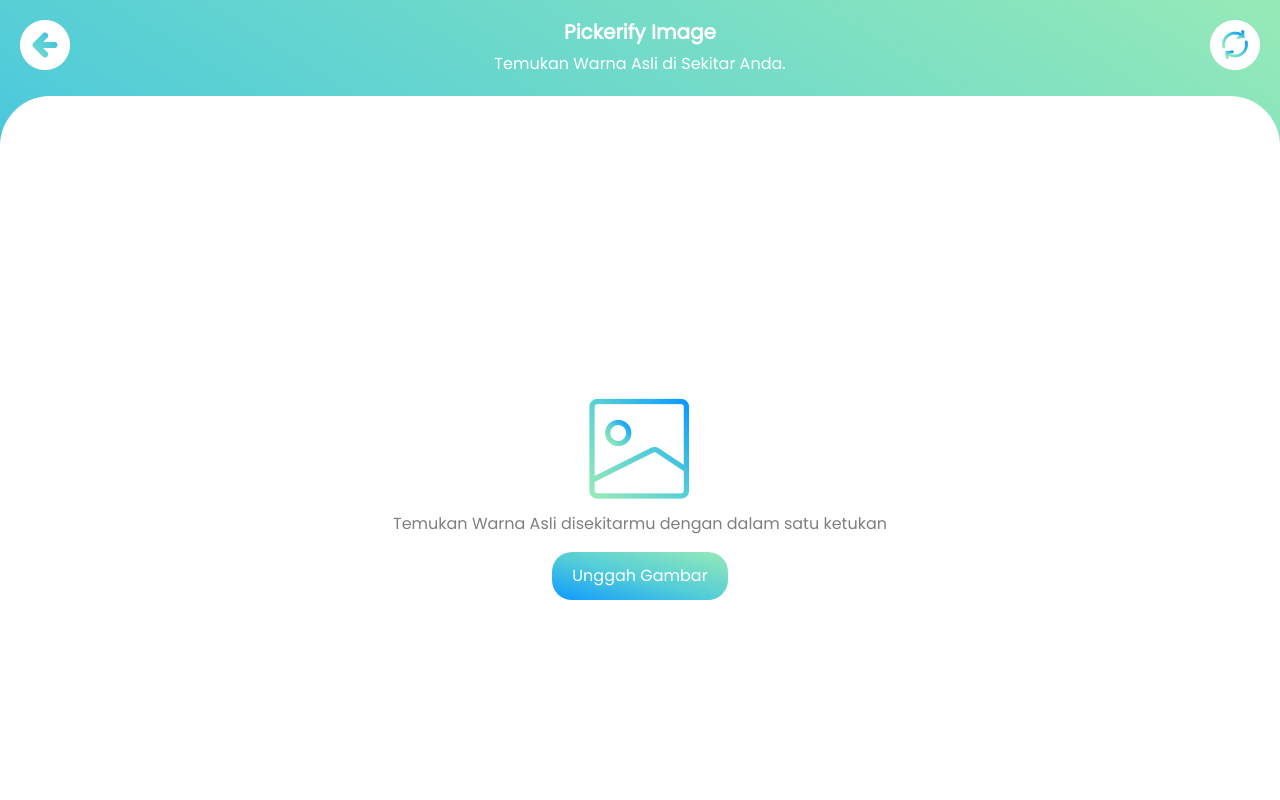
After one commit to fauzihub13/clinify, a Flask app: page /pickerify-upload-image in a window 1280 px wide. The commit adds this page. Run offline with Flask 3, Linux system fonts and the light colour scheme; some libraries are stand-ins or nearby versions.

Commit message:
feat: progress pickerify from uploaded image

```diff
--- a/app.py
+++ b/app.py
@@ -19,6 +19,18 @@ uploaded_image = None
 uploaded_image_path = None
 current_rgb_color = (0, 0, 0)
 current_rgb_name = "Unknown"
+
+# ====================== START HOME ======================
+@app.route('/')
+def home():
+    return render_template('home.html')
+# ====================== START HOME ======================
+
+# ====================== START PICKERIFY CAMERA ======================
+# PICKERIFY CAMERA
+@app.route('/pickerify-camera')
+def pickerify_camera():
+    return render_template('pickerify-camera.html')
 
 # Fungsi untuk menentukan nama warna berdasarkan RGB
 def get_color_name(rgb_color):
@@ -79,9 +91,7 @@ def generate_frames(camera_index=0):
 
         # Gambar pointer dan indikator warna di frame
         draw_hollow_pointer(frame)
-        draw_color_indicator(frame, current_rgb_color)
-
-        print(color, " = ", current_rgb_color , current_rgb_name)
+        # draw_color_indicator(frame, current_rgb_color)
 
         # Encode frame ke JPEG untuk streaming
         ret, buffer = cv2.imencode('.jpg', frame)
@@ -101,7 +111,6 @@ def get_rgb():
         'name': current_rgb_name
     })
 
-
 @app.route('/webcam')
 def webcam():
     return render_template('webcam.html')
@@ -109,10 +118,62 @@ def webcam():
 @app.route('/video_feed/<camera_index>')
 def video_feed(camera_index):
     return Response(generate_frames(camera_index), mimetype='multipart/x-mixed-replace; boundary=frame')
+# ====================== END PICKERIFY CAMERA ======================
+
+# ====================== START PICKERIFY IMAGE ======================
+@app.route('/pickerify-upload-image', methods=['GET', 'POST'])
+def pickerify_upload_image():
+    global uploaded_image, uploaded_image_path
+    if request.method == 'POST':
+        if 'image' not in request.files:
+            return jsonify({"error": "No file part"}), 400
+        file = request.files['image']
+        if file.filename == '':
+            return jsonify({"error": "No selected file"}), 400
+
+        if file:
+            # Simpan gambar yang diunggah ke folder uploads
+            filename = file.filename
+            filepath = os.path.join(app.config['UPLOAD_FOLDER'], filename)
+            file.save(filepath)
+
+            # Baca gambar menggunakan OpenCV
+            uploaded_image = cv2.imread(filepath)
+            uploaded_image_path = filepath
+
+            # Kirim path gambar yang diunggah kembali ke klien dalam format JSON
+            return jsonify({"image_url": url_for('static', filename=f'uploads/{filename}')})
+            # return render_template('pickerify-upload-image.html', image_path=url_for('static', filename='uploads/' + filename))
+
+        return jsonify({"error": "File upload failed"}), 500
+
+    return render_template('pickerify-upload-image.html')
+
+@app.route('/pickerify-image', methods=['POST'])
+def pickerify_image():
+    global uploaded_image, uploaded_image_path
+    if request.method == 'POST':
+        if 'image' not in request.files:
+            return redirect(request.url)
+        file = request.files['image']
+        if file.filename == '':
+            return redirect(request.url)
+
+        if file:
+            # Simpan gambar yang diunggah ke folder uploads
+            filepath = os.path.join(app.config['UPLOAD_FOLDER'], file.filename)
+            file.save(filepath)
+
+            # Baca gambar menggunakan OpenCV
+            uploaded_image = cv2.imread(filepath)
+            uploaded_image_path = filepath
+
+            # Render halaman dengan gambar yang diunggah
+            return render_template('pickerify-image.html', image_path=url_for('static', filename='uploads/' + file.filename))
+
+    return render_template('pickerify-image.html')
 
 
-# COLOR PICKER FROM UPLOADED IMAGE
-# Route untuk upload gambar
 @app.route('/upload_image', methods=['GET', 'POST'])
 def upload_image():
     global uploaded_image, uploaded_image_path
@@ -163,17 +224,14 @@ def get_color_at():
         return jsonify({'color_name': color_name, 'rgb': {'r': r, 'g': g, 'b': b}})
     except Exception as e:
         return jsonify({'error': 'Internal server error', 'details': str(e)}), 500
+# ====================== END PICKERIFY IMAGE ======================
 
 
-# Route untuk halaman utama
-@app.route('/')
-def home():
-    return render_template('home.html')
-
+# ====================== START COLOR BLIND SIMULATION ======================
 # COLOR BLIND SIMULATION
 @app.route('/simulation')
 def simulation():
-    return render_template('simulation.html')
+    return render_template('camify.html')
 
 # Fungsi simulasi buta warna
 def simulate_color_blindness(image, filter_type='clear'):
@@ -222,18 +280,7 @@ def process():
     # Encode kembali ke format JPEG dan kirim kembali ke frontend
     _, buffer = cv2.imencode('.jpg', filtered_img)
     return Response(buffer.tobytes(), mimetype='image/jpeg')
-
-
-# CAMIFY
-@app.route('/camify')
-def camify():
-    return render_template('camify.html')
-
-# PICKERIFY CAMERA
-@app.route('/pickerify-camera')
-def pickerify_camera():
-    return render_template('pickerify-camera.html')
-
+# ====================== START COLOR BLIND SIMULATION ======================
 
 # Jalankan aplikasi Flask
 if __name__ == '__main__':
--- a/static/css/style.css
+++ b/static/css/style.css
@@ -1,3 +1,7 @@
+body {
+    font-family: 'Poppins', sans-serif;
+}
+
 /* Make the video and canvas take up full screen */
 #video, #canvas {
     display: none;
@@ -121,7 +125,7 @@
     gap: 10px;
 }
 
-.color-indicator {
+.color-indicator, #color-box {
     width: 26px;
     height: 26px;
     border-radius: 5px;
@@ -133,7 +137,80 @@
     color: #333;
 }
 
+.header-page{
 
+    display: flex;
+    align-items: center;
+    justify-content: space-between;
+
+}
+
+.header-card{
+    padding: 20px 20px;
+}
+
+main{
+    height: 100vh;
+    width: 100vw;
+    background: linear-gradient(to top right, #0D99FF 0%, #53CDD8 47%, #96EAB7 100%) no-repeat;
+    overflow: hidden;
+}
+
+.blue-gradient{
+    background: linear-gradient(to top right, #0D99FF 0%, #53CDD8 47%, #96EAB7 100%) no-repeat;
+
+}
+
+.card-title{
+    text-align: center;
+    align-items: center;
+    color: white;
+}
+
+.main-card{
+    width: 100%;
+    height: 100vh;
+    background-color: white;
+    border-radius: 50px ;
+}
+
+.fixed-left-button{
+    position: fixed;
+    top: 20px;
+    left: 20px;
+}
+
+.fixed-right-button{
+    position: fixed;
+    top: 20px;
+    right: 20px;
+}
+
+.wrap-upload-image {
+    display: flex;
+    flex-direction: column;
+    align-items: center;
+    justify-content: center;
+    text-align: center;
+}
+
+.btn-upload {
+    padding: 12px 20px;
+    border-radius: 20px;
+}
+
+.card-image {
+    width: 100px;
+    height: 100px;
+}
+
+
+
+@media (max-width: 768px) {
+    .btn-back {
+        width: 34px ;
+    }
+}
 
 @media (min-width: 768px) and (max-width: 991.98px) {
     #controls {
--- a/templates/pickerify-camera.html
+++ b/templates/pickerify-camera.html
@@ -5,6 +5,7 @@
     <meta name="viewport" content="width=device-width, initial-scale=1">
     <title>Pickerify Camera</title>
     <link href="https://cdn.jsdelivr.net/npm/bootstrap@5.2.3/dist/css/bootstrap.min.css" rel="stylesheet">
+    <link href="https://fonts.googleapis.com/css2?family=Poppins&display=swap" rel="stylesheet">
     <link rel="stylesheet" href="{{ url_for('static', filename='css/style.css') }}">
     <script src="https://code.jquery.com/jquery-3.7.1.min.js"></script>
     <script src="{{ url_for('static', filename='js/main.js') }}"></script>
--- /dev/null
+++ b/templates/pickerify-upload-image.html
@@ -0,0 +1,140 @@
+<!doctype html>
+<html lang="en">
+<head>
+    <meta charset="utf-8">
+    <meta name="viewport" content="width=device-width, initial-scale=1">
+    <title>Pickerify Camera</title>
+
+    <link href="https://cdn.jsdelivr.net/npm/bootstrap@5.2.3/dist/css/bootstrap.min.css" rel="stylesheet">
+    <link href="https://fonts.googleapis.com/css2?family=Poppins&display=swap" rel="stylesheet">
+    <link rel="stylesheet" href="{{ url_for('static', filename='css/style.css') }}">
+    <script src="https://code.jquery.com/jquery-3.7.1.min.js"></script>
+    <script src="{{ url_for('static', filename='js/main.js') }}"></script>
+</head>
+<body>
+    <main>
+        <div class="row">
+            <div class="col-12">
+                <!-- Start Back Button -->
+                <div class="header-card">
+                    <div class="fixed-left-button">
+                        <img class="btn-back" src="{{ url_for('static', filename='assets/back.png') }}" alt="">
+                    </div>
+                    <div class="header-page justify-content-center">
+                        <!-- Start Card Title-->
+                        <div class="card-title">
+                            <h5 class="text-white fw-bold">Pickerify Image</h5>
+                            <p class="text-white mb-0">Temukan Warna Asli di Sekitar Anda.</p>
+                        </div>
+                        <!-- End Card Title -->
+                    </div>
+                    <div class="fixed-right-button">
+                        <a href="/pickerify-upload-image"><img class="btn-back" src="{{ url_for('static', filename='assets/refresh.png') }}" alt="Refresh" ></a>
+                    </div>
+                </div>
+
+                <!-- End Back Button -->
+                <div class="main-card align-content-center">
+                    <div class="wrap-upload-image d-flex flex-column align-items-center justify-content-center">
+                        <div id="input-section">
+                            <img class="mx-auto" src="{{ url_for('static', filename='assets/image-svgrepo-com 1.png') }}" alt="Image">
+                            <p class="text-center text-black-50">Temukan Warna Asli disekitarmu dengan dalam satu ketukan</p>
+                            <div class="upload-container text-center mb-2">
+                                <input type="file" id="uploadImage" style="display: none;" accept=".jpg, .jpeg, .png">
+                                <button class="btn-upload blue-gradient border-0 text-white" onclick="document.getElementById('uploadImage').click()">Unggah Gambar</button>
+                            </div>
+                        </div>
+
+                        <!-- Uploaded Image Section -->
+                        <div id="uploaded-section" style="display: none;">
+                            <!-- <h4>Uploaded Image</h4> -->
+                            <img src="{{ image_path }}" width="640" height="480" id="uploaded-image">
+                            <div class="d-flex flex-column align-items-center mt-2">
+                                <div class="d-flex justify-content-center mb-2">
+                                    <div id="color-box" class="color-indicator me-2"></div>
+                                    <div id="color-info" class="align-self-center"></div>
+                                </div>
+                            </div>
+
+                        </div>
+                    </div>
+
+
+                </div>
+                <!-- End Input Stream -->
+            </div>
+        </div>
+    </main>
+
+    <script src="https://cdn.jsdelivr.net/npm/bootstrap@5.2.3/dist/js/bootstrap.bundle.min.js"></script>
+    <script>
+        document.addEventListener('DOMContentLoaded', function() {
+            document.getElementById('uploadImage').addEventListener('change', autoUpload);
+
+            function autoUpload() {
+                const uploadInput = document.getElementById('uploadImage');
+
+                if (uploadInput.files.length > 0) {
+                    const formData = new FormData();
+                    formData.append('image', uploadInput.files[0]);
+
+                    fetch('/pickerify-upload-image', {
+                        method: 'POST',
+                        body: formData
+                    })
+                    .then(response => response.json())
+                    .then(data => {
+                        if (data.image_url) {
+                            document.getElementById('input-section').style.display = 'none';
+                            document.getElementById('uploaded-section').style.display = 'block';
+                            document.getElementById('uploaded-image').src = data.image_url;
+                            console.log('File uploaded successfully:', data.image_url);
+
+
+                        } else if (data.error) {
+                            console.error('Upload error:', data.error);
+                        }
+                    })
+                    .catch(error => {
+                        console.error('Error uploading file:', error);
+                    });
+                }
+            }
+
+            const image = document.getElementById('uploaded-image');
+            const colorInfo = document.getElementById('color-info');
+            const colorBox = document.getElementById('color-box');
+
+            if (image) {
+                image.addEventListener('click', function(event) {
+                    const rect = image.getBoundingClientRect();
+                    const scaleX = image.naturalWidth / rect.width;
+                    const scaleY = image.naturalHeight / rect.height;
+
+                    const x = Math.floor((event.clientX - rect.left) * scaleX);
+                    const y = Math.floor((event.clientY - rect.top) * scaleY);
+
+                    fetch('/get_color_at', {
+                        method: 'POST',
+                        headers: {
+                            'Content-Type': 'application/x-www-form-urlencoded',
+                        },
+                        body: `x=${x}&y=${y}`
+                    })
+                    .then(response => response.json())
+                    .then(data => {
+                        if (data.error) {
+                            colorInfo.textContent = data.error;
+                        } else {
+                            colorInfo.textContent = `Color: ${data.color_name}, RGB: (${data.rgb.r}, ${data.rgb.g}, ${data.rgb.b})`;
+                            colorBox.style.backgroundColor = `rgb(${data.rgb.r}, ${data.rgb.g}, ${data.rgb.b})`;
+                        }
+                    })
+                    .catch(error => console.error('Error:', error));
+                });
+            }
+        });
+
+    </script>
+</body>
+</html>
```
Also changed, not shown: templates/home.html (+6 -3 lines), templates/pickerify-image.html (added, +96 -0 lines), static/assets/refresh.png (added).
